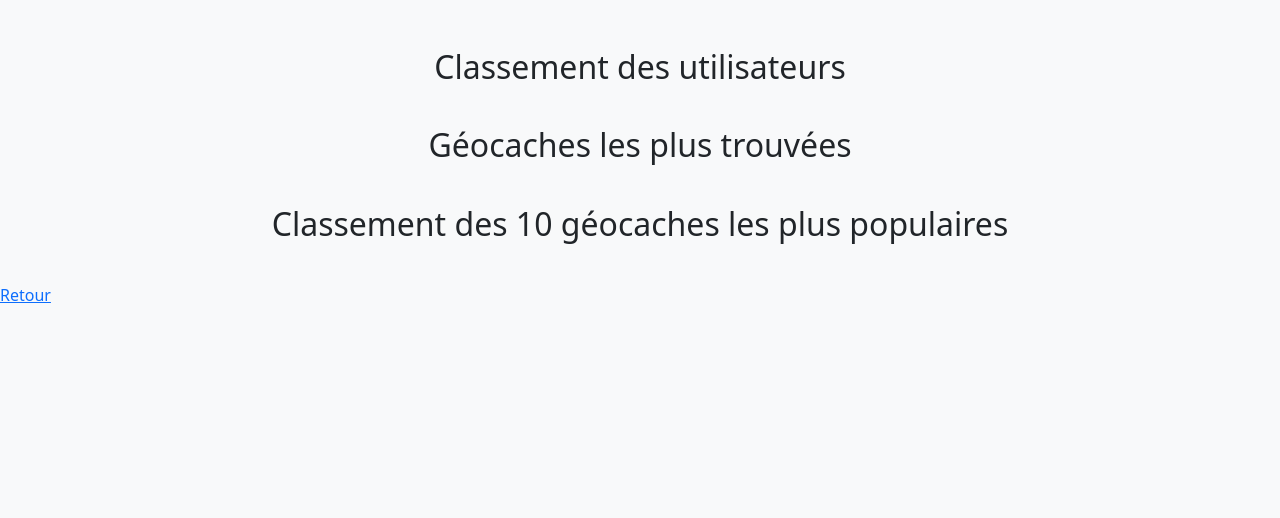
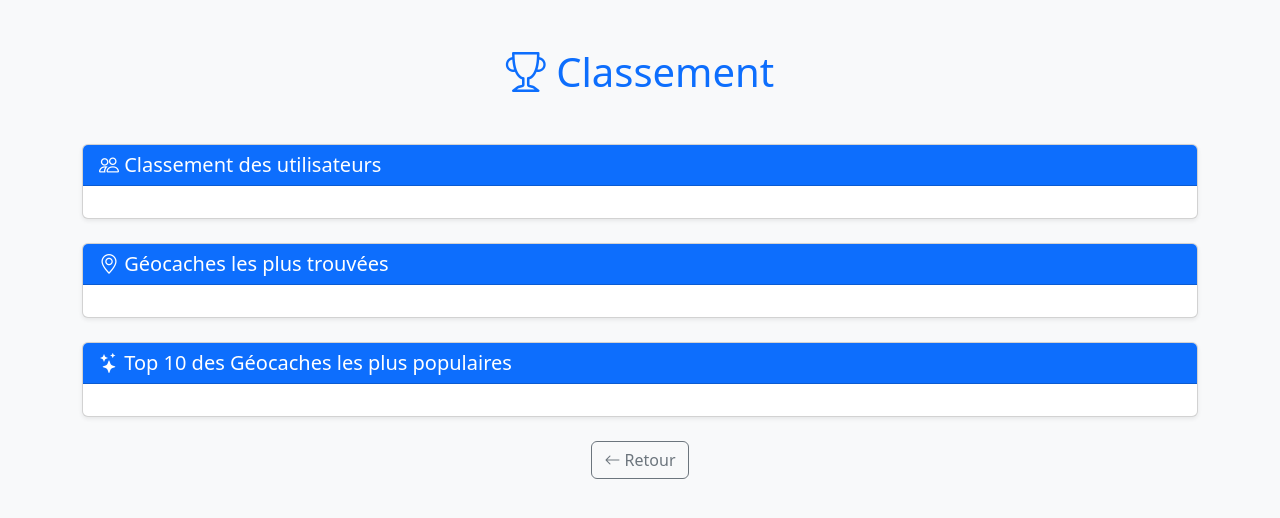
Before and after one commit to Ninodev14/Geoloc, a website: page public/stat.html in a window 1280 px wide. Drawn offline with nearby package versions, Linux system fonts and the light colour scheme; no server answers.

Commit message:
add good btn

```diff
--- a/public/stat.html
+++ b/public/stat.html
@@ -1,5 +1,5 @@
 <!DOCTYPE html>
-<html lang="en">
+<html lang="fr">
   <head>
     <meta charset="UTF-8" />
     <meta name="viewport" content="width=device-width, initial-scale=1.0" />
@@ -8,32 +8,63 @@
       href="https://cdn.jsdelivr.net/npm/bootstrap@5.3.0/dist/css/bootstrap.min.css"
       rel="stylesheet"
     />
+    <link
+      href="https://cdn.jsdelivr.net/npm/bootstrap-icons/font/bootstrap-icons.css"
+      rel="stylesheet"
+    />
   </head>
 
   <body class="bg-light">
     <div class="container py-5">
-      <div class="mb-4">
-        <h2 class="text-center mb-3">Classement des utilisateurs</h2>
-        <ul id="user-ranking-list" class="list-group"></ul>
+      <h1 class="text-center mb-5 text-primary">
+        <i class="bi bi-trophy"></i> Classement
+      </h1>
+
+      <div class="card shadow-sm mb-4">
+        <div class="card-header bg-primary text-white">
+          <h2 class="h5 mb-0">
+            <i class="bi bi-people"></i> Classement des utilisateurs
+          </h2>
+        </div>
+        <div class="card-body">
+          <ul id="user-ranking-list" class="list-group list-group-flush"></ul>
+        </div>
       </div>
 
-      <div class="mb-4">
-        <h2 class="text-center mb-3">Géocaches les plus trouvées</h2>
-        <ul id="geocache-ranking-list" class="list-group"></ul>
+      <div class="card shadow-sm mb-4">
+        <div class="card-header bg-primary text-white">
+          <h2 class="h5 mb-0">
+            <i class="bi bi-geo-alt"></i> Géocaches les plus trouvées
+          </h2>
+        </div>
+        <div class="card-body">
+          <ul
+            id="geocache-ranking-list"
+            class="list-group list-group-flush"
+          ></ul>
+        </div>
       </div>
 
-      <div>
-        <h2 class="text-center mb-3">
-          Classement des 10 géocaches les plus populaires
-        </h2>
-        <div
-          id="popular-geocache"
-          class="row row-cols-1 row-cols-md-2 g-4"
-        ></div>
+      <div class="card shadow-sm">
+        <div class="card-header bg-primary text-white">
+          <h2 class="h5 mb-0">
+            <i class="bi bi-stars"></i> Top 10 des Géocaches les plus populaires
+          </h2>
+        </div>
+        <div class="card-body">
+          <div
+            id="popular-geocache"
+            class="row row-cols-1 row-cols-md-2 g-3"
+          ></div>
+        </div>
+      </div>
+
+      <div class="text-center mt-4">
+        <a href="geoloc.html" class="btn btn-outline-secondary">
+          <i class="bi bi-arrow-left"></i> Retour
+        </a>
       </div>
     </div>
-
-    <a href="geoloc.html">Retour</a>
 
     <script src="js/stat.js"></script>
     <script src="https://cdn.jsdelivr.net/npm/bootstrap@5.3.0/dist/js/bootstrap.bundle.min.js"></script>
```
Also changed, not shown: public/commentaires.html (+14 -6 lines), public/create_geocache.html (+9 -3 lines), public/edit_geocache.html (+9 -3 lines).
